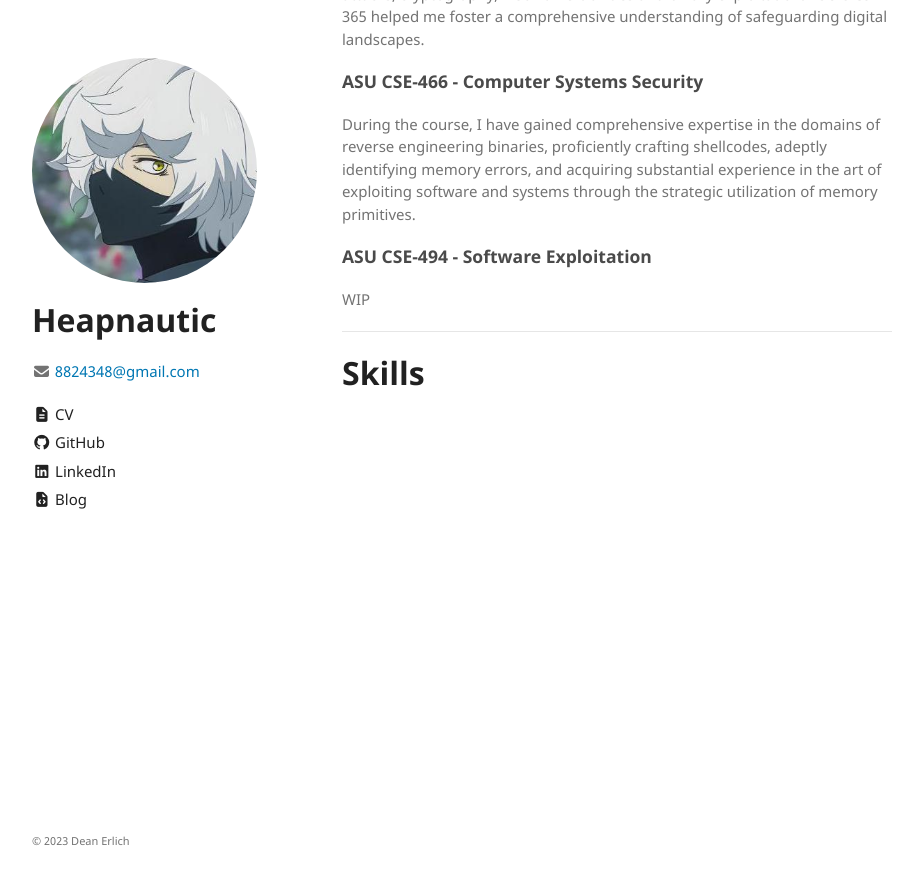
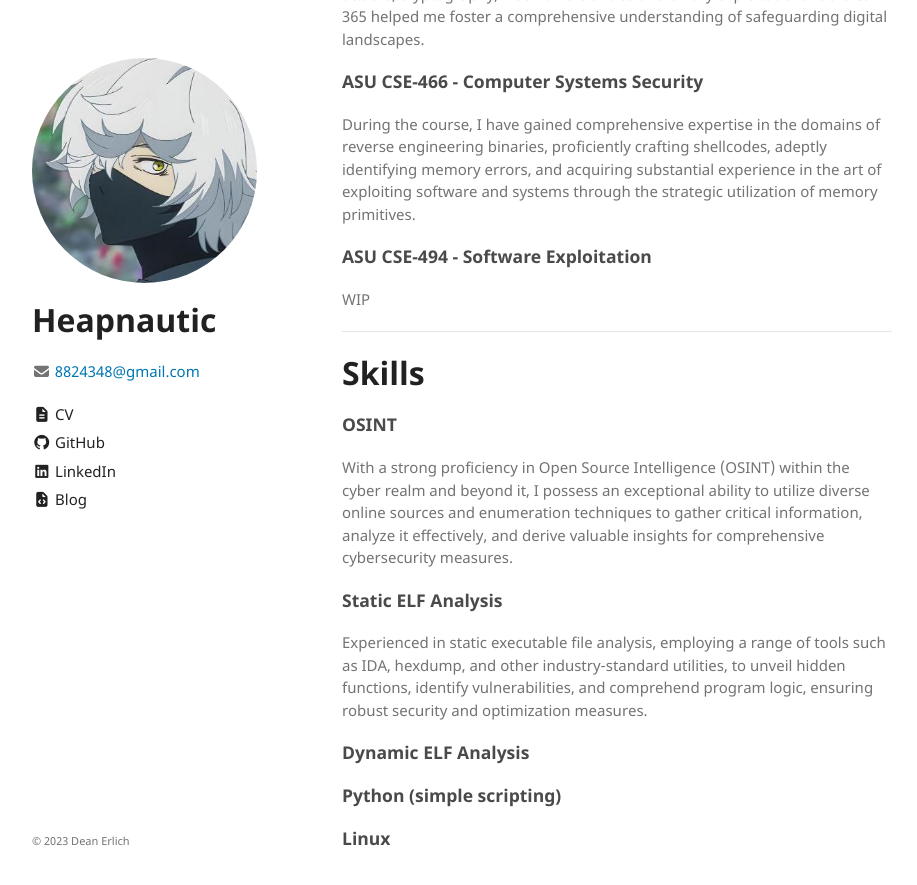
Before and after one commit to ninpwn/ninpwn.github.io, a Jekyll site: the page built from index.md, in a window 1280 px wide and 900 px high, scrolled down 610 px. Shown: the top 885 px of the window, without its empty margins (178-1095 px from the left). Built offline with Jekyll 4.4.1, drawn with Linux system fonts in a browser that asks for light colours; our own code applies the rules of GitHub Pages for plain Markdown files.

Commit message:
Update index.md

```diff
--- a/index.md
+++ b/index.md
@@ -28,3 +28,17 @@ WIP
 ---
 
 # Skills
+
+### OSINT
+With a strong proficiency in Open Source Intelligence (OSINT) within the cyber realm and beyond it, I possess an exceptional ability to utilize diverse online sources and enumeration techniques to gather critical information, analyze it effectively, and derive valuable insights for comprehensive cybersecurity measures.
+
+### Static ELF Analysis
+Experienced in static executable file analysis, employing a range of tools such as IDA, hexdump, and other industry-standard utilities, to unveil hidden functions, identify vulnerabilities, and comprehend program logic, ensuring robust security and optimization measures.
+
+### Dynamic ELF Analysis
+
+
+### Python (simple scripting)
+
+
+### Linux
```
